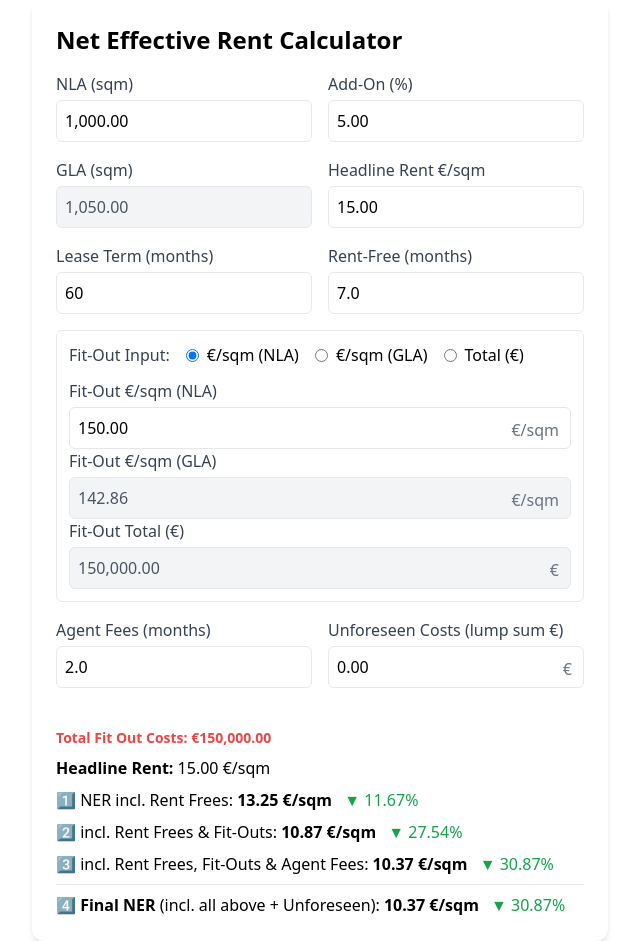
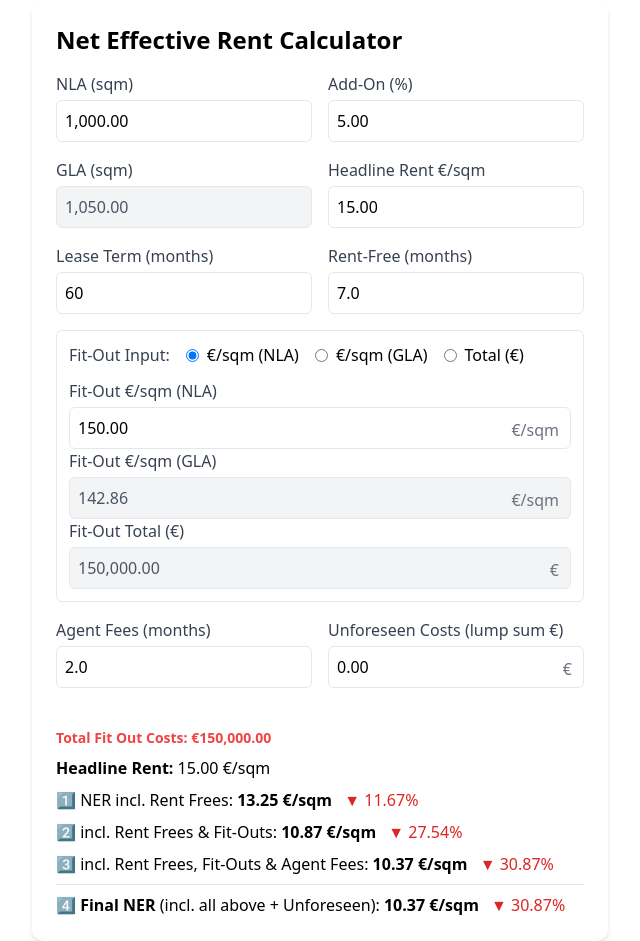
Before and after one commit to Musicandy13/Net-Effective-Rent-Calculator, a React (Vite) app: page / in a window 1280 px wide. Shown: the whole page, without its empty margins (320-960 px from the left). Built offline with nearby package versions, Linux system fonts and the light colour scheme.

Commit message:
Update App.jsx

```diff
--- a/src/App.jsx
+++ b/src/App.jsx
@@ -18,8 +18,8 @@ function Delta({base, val}) {
   const rounded = Math.abs(pct) < 0.005 ? 0 : pct;
   const up = rounded > 0, down = rounded < 0;
   return (
-    <span className={`${up?"text-red-600":down?"text-green-600":"text-gray-500"} font-medium ml-2`}>
-      {up ? "▲" : down ? "▼" : "■"} {F(Math.abs(rounded),2)}%
+    <span className={`${down?"text-red-600":up?"text-green-600":"text-gray-500"} font-medium ml-2`}>
+      {down ? "▼" : up ? "▲" : "■"} {F(Math.abs(rounded),2)}%
     </span>
   );
 }
```
